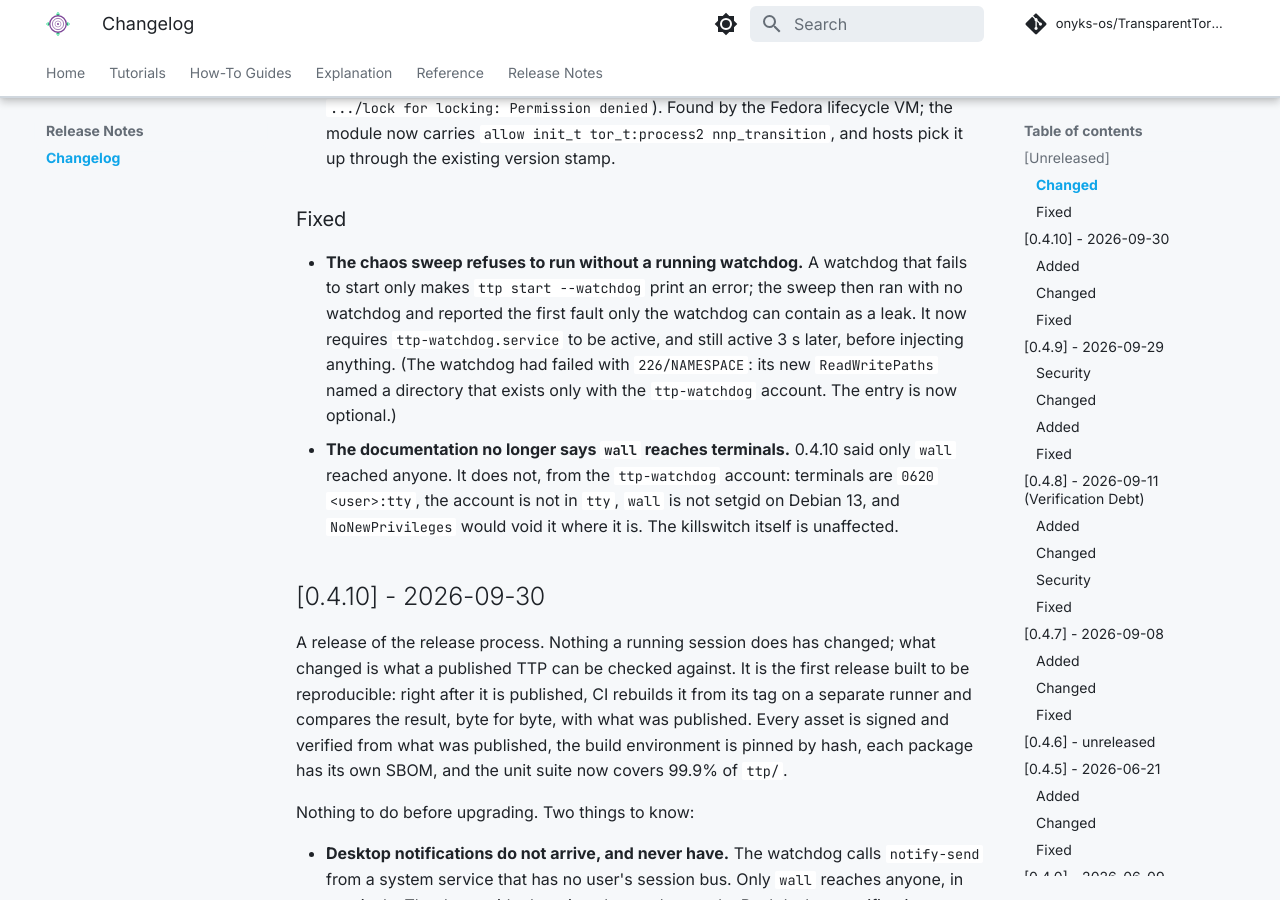
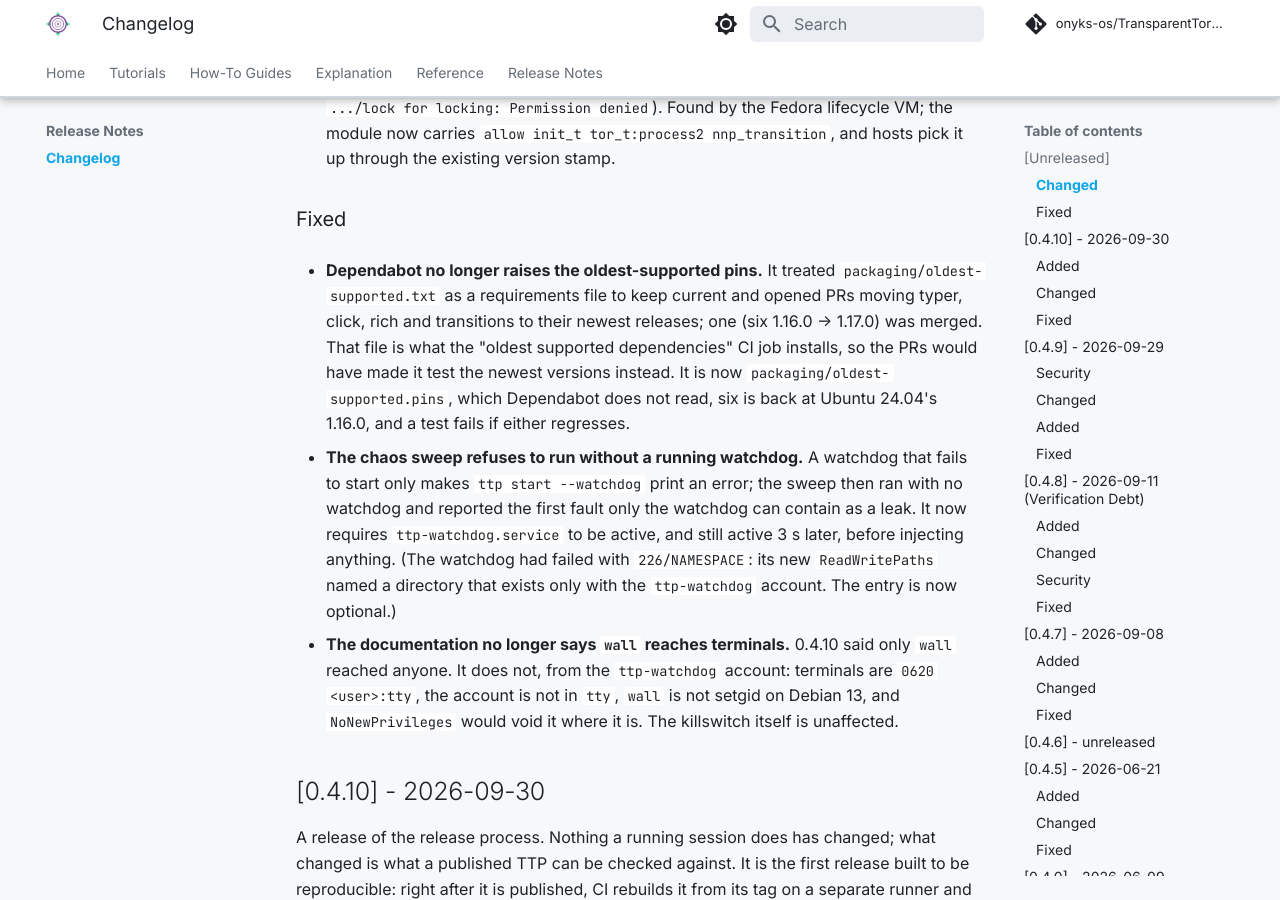
Before and after one commit to onyks-os/TransparentTorProxy, an MkDocs documentation site: the page built from docs/web/release-notes/changelog.md, in a window 1280 px wide and 900 px high, scrolled down 1105 px. Built offline with MkDocs 1.6.1 and Material for MkDocs 9.7.7, drawn with Linux system fonts in a browser that asks for light colours; comment, search, counter and statistics services are not loaded.

Commit message:
chore: keep the oldest-supported pins out of Dependabot's reach (#105)
Dependabot read packaging/oldest-supported.txt as a requirements file and
opened PRs raising typer, click, rich and transitions to their newest
releases (#98-#101); one, six 1.16.0 -> 1.17.0 (#97), was merged. That
file is what the "Unit Tests (oldest supported dependencies)" job
installs: merging the rest would have made it test the newest versions,
and the floors in pyproject.toml would no longer be tested by anything.

Dependabot has no option to exclude a path, so the file is renamed to
.pins, which it does not treat as requirements; pip -r takes any name.
six is restored to Ubuntu 24.04's 1.16.0. Tests fail if the file is
renamed back or the indirect pins drift.

Signed-off-by: onyks-os <129986281+onyks-os@users.noreply.github.com>
Co-authored-by: Claude Opus 5.5 <noreply@anthropic.com>

```diff
--- a/docs/web/release-notes/changelog.md
+++ b/docs/web/release-notes/changelog.md
@@ -46,6 +46,15 @@ and this project adheres to [Semantic Versioning](https://semver.org/spec/v2.0.0
   the existing version stamp.
 
 ### Fixed
+
+- **Dependabot no longer raises the oldest-supported pins.** It treated
+  `packaging/oldest-supported.txt` as a requirements file to keep current and
+  opened PRs moving typer, click, rich and transitions to their newest releases;
+  one (six 1.16.0 -> 1.17.0) was merged. That file is what the "oldest supported
+  dependencies" CI job installs, so the PRs would have made it test the newest
+  versions instead. It is now `packaging/oldest-supported.pins`, which Dependabot
+  does not read, six is back at Ubuntu 24.04's 1.16.0, and a test fails if either
+  regresses.
 
 - **The chaos sweep refuses to run without a running watchdog.** A watchdog
   that fails to start only makes `ttp start --watchdog` print an error; the
--- a/pyproject.toml
+++ b/pyproject.toml
@@ -15,7 +15,7 @@ license = {text = "MIT"}
 requires-python = ">=3.10"
 dependencies = [
     # The floors are the versions Ubuntu 24.04 LTS ships, the oldest distribution
-    # the .deb targets (packaging/oldest-supported.txt, which CI runs the unit
+    # the .deb targets (packaging/oldest-supported.pins, which CI runs the unit
     # suite against). They were once raised to the latest releases without a
     # reason (rich>=15), and the .rpm's generated dependencies then asked for a
     # rich no Fedora release had: the package could not be installed.
```
Also changed, not shown: CHANGELOG.md (+9 -0 lines), DEPENDENCIES.md (+1 -1 lines), docs/web/reference/dependencies.md (+1 -1 lines), 4 other files.
